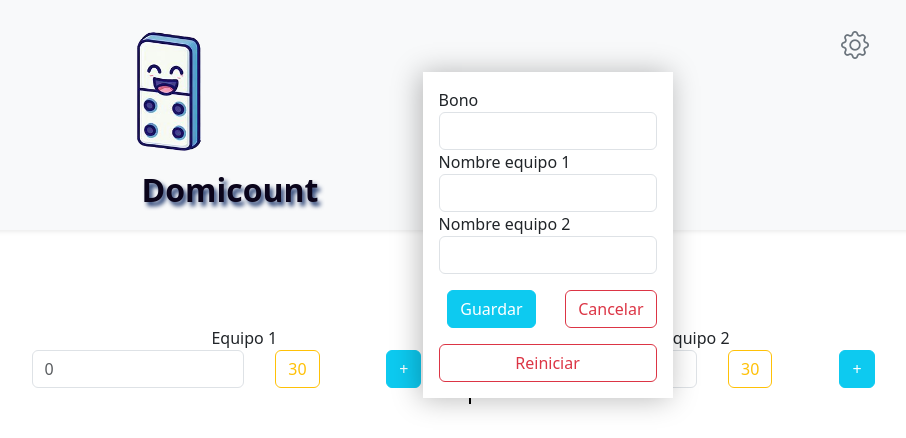
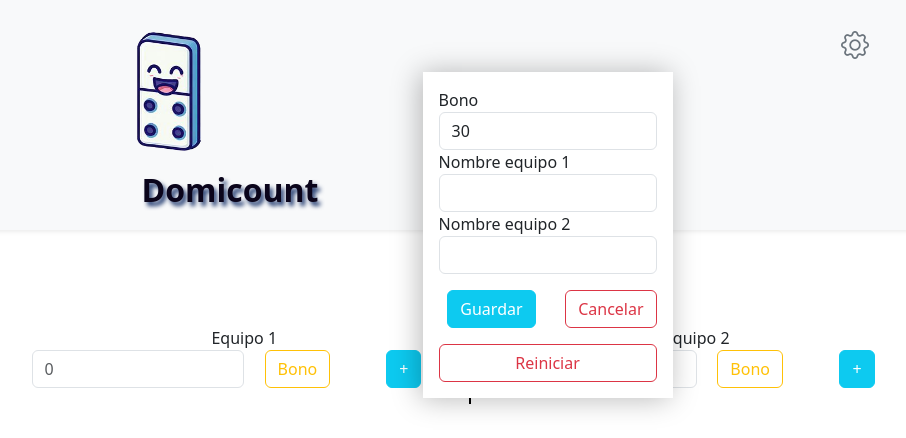
Before and after one commit to ortizjulioc/domicount, a plain HTML site: page index.html in a window 1280 px wide. Both pictures are taken after a click on the button 1024 px from the left and 44 px from the top of the page. Shown: the top 438 px of the page, without its empty margins (169-1075 px from the left). Drawn offline with nearby package versions, Linux system fonts and the light colour scheme.

Commit message:
los botones ahora dicen bono al empezar, el intut bono tiene un valor de 30 por defecto

```diff
--- a/index.html
+++ b/index.html
@@ -26,7 +26,7 @@
         <div class="row p-3">
             <div class="col-12 text-start"><label for="">Bono</label></div>
             <div class="col-12">
-                <input type="number" class="form-control" id="txtBono">
+                <input type="number" value="30" class="form-control" id="txtBono">
             </div>
             <div class="col-12 text-start"><label for="">Nombre equipo 1</label></div>
             <div class="col-12">
@@ -59,7 +59,7 @@
                 <input id="eq1" type="number" class="form-control ipequipo1 "placeholder="0">
               </div>
               <div class="col-3">
-                <button id="agregarBono1" class="btn btn-outline-warning btn-block voton1">30</button>
+                <button id="agregarBono1" class="btn btn-outline-warning btn-block voton1">Bono</button>
               </div>
               <div class="col-3">
                 <button id="btn1" class="btn btn-info text-white btn-block voton1"> +</button>
@@ -84,7 +84,7 @@
                 <input id="eq2" type="number" class="form-control ipequipo2" placeholder="0">
               </div>
               <div class="col-3">
-                <button id="agregarBono2" class="btn btn-outline-warning voton1">30</button>
+                <button id="agregarBono2" class="btn btn-outline-warning voton1">Bono</button>
               </div>
               <div class="col-3">
                 <button id="btn2" class="btn btn-info text-white voton2">+</button>
```
